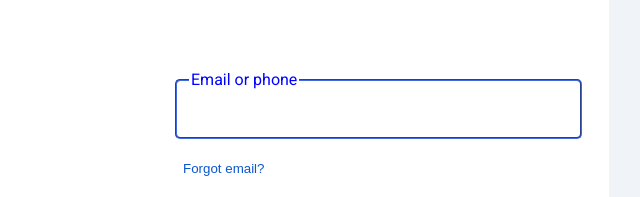
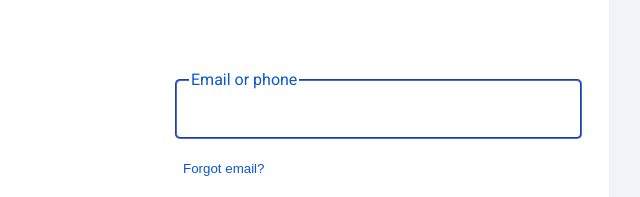
Before and after one commit to kishankumar2003/Google-login-page, a plain HTML site: page index.html in a window 1280 px wide. Shown: the part 180-377 px from the top of the page, 505-1145 px from the left. Drawn offline with Linux system fonts and the light colour scheme; a web font is replaced by a local one.

Commit message:
Add files via upload

```diff
--- a/index.css
+++ b/index.css
@@ -38,7 +38,7 @@ fieldset{
     margin-top: 100px;
     margin-left: 40px;
     border-color: royalblue;
-    color: blue;
+    color:#0b57d0;
     border-radius: 5px;
 }
 input{
--- a/password_page.css
+++ b/password_page.css
@@ -73,7 +73,7 @@ fieldset {
     margin-top: 100px;
     margin-left: 40px;
     border-color: royalblue;
-    color: blue;
+    color:#0b57d0;
     border-radius: 5px;
     position: relative;
 }
```
